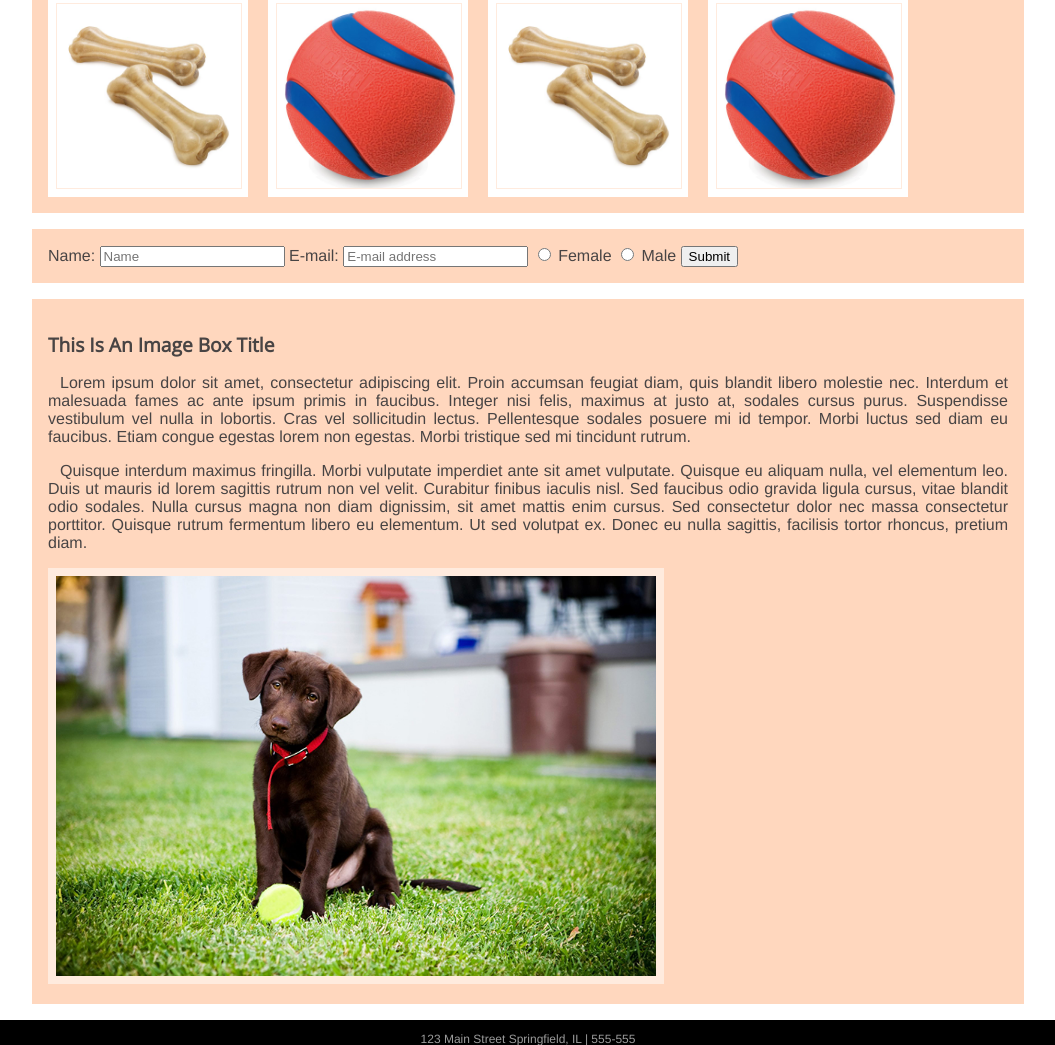
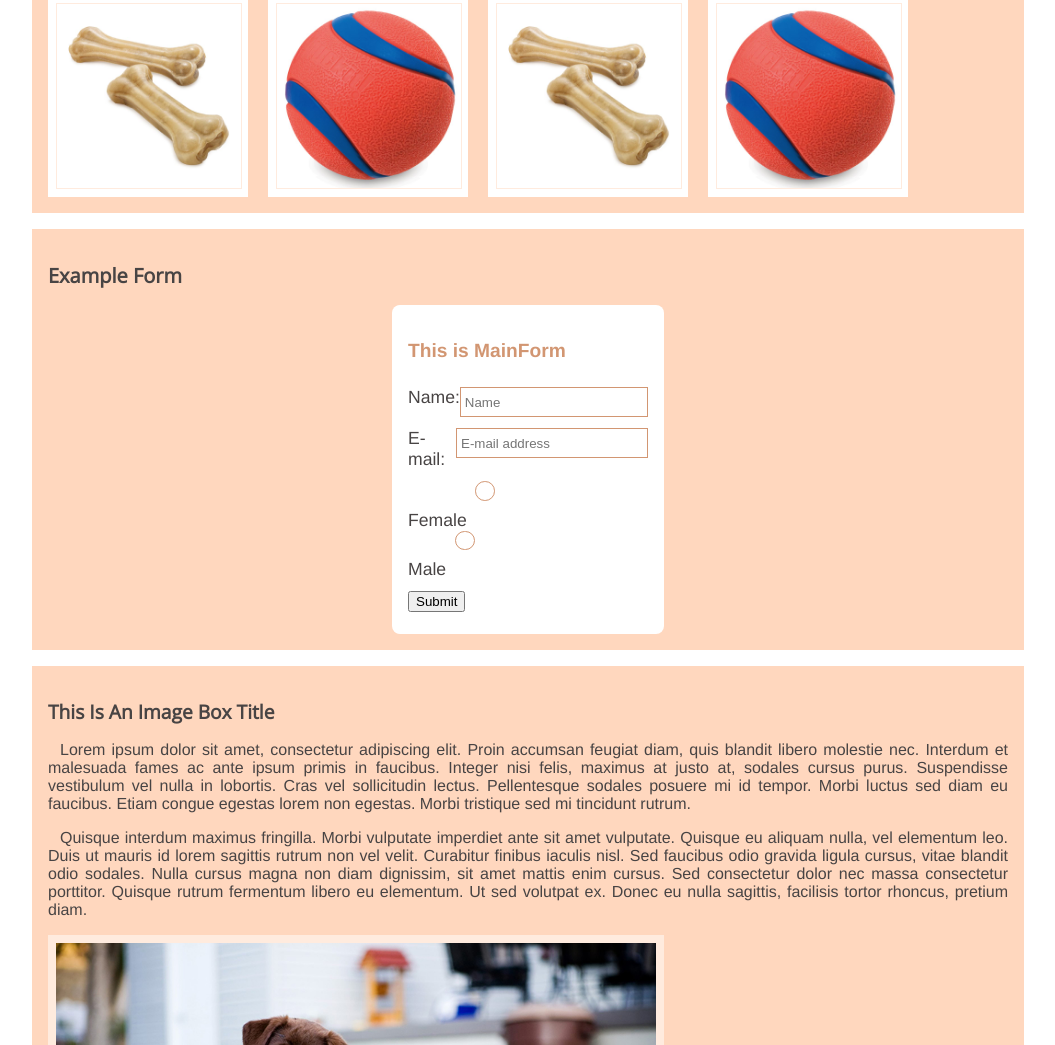
Before and after one commit to Adelaice7/frontendTests1, a website: page app/index.html in a window 1280 px wide. Shown: the part 848-1893 px from the top of the page, without its empty margins (112-1167 px from the left). Drawn offline with nearby package versions, Linux system fonts and the light colour scheme.

Commit message:
starting form, fixing up server with serving static files

```diff
--- a/app/index.html
+++ b/app/index.html
@@ -62,18 +62,35 @@
         </div>
     </section>
     <section class="feature-box form-box">
+        <h2>Example Form</h2>
         <form id="mainForm" name="mainForm" method="post" action="#">
-            <label for="name">Name:</label>
-            <input type="text" id="name" name="name" placeholder="Name"/>
-            <label for="email">E-mail:</label>
-            <input type="email" id="email" name="email" placeholder="E-mail address"/>
+            <h3>This is MainForm</h3>
+            <div class="form-part">
+                <label for="name">Name:</label>
+                <input type="text" id="name" class="input-field" name="name" placeholder="Name"/>
+            </div>
+            <div class="form-part">
+                <label for="email">E-mail:</label>
+                <input type="email" id="email" class="input-field" name="email" placeholder="E-mail address"/>
+            </div>
 
-            <input type="radio" id="female" name="sex" value="female"/>
-            <label for="female">Female</label>
-            <input type="radio" id="male" name="sex" value="male"/>
-            <label for="male">Male</label>
+            <div class="form-part form-pt-radio">
+                <label class="radio" for="female">
+                    <input type="radio" class="input-radio" id="female" name="sex" value="female"/>
+                    <span class="radio-control"><!-- empty --></span>
+                    <span class="radio-label">Female</span>
+                </label>
 
-            <button type="submit" id="submit" name="submit">Submit</button>
+                <label class="radio" for="male">
+                    <input type="radio" class="input-radio" id="male" name="sex" value="male"/>
+                    <span class="radio-control"><!-- empty --></span>
+                    <span class="radio-label">Male</span>
+                </label>
+            </div>
+
+            <div class="form-part form-pt-btn">
+                <button type="submit" id="submit" name="submit">Submit</button>
+            </div>
         </form>
     </section>
     <section class="feature-box img-box">
--- a/app/server.js
+++ b/app/server.js
@@ -1,8 +1,11 @@
 const express = require('express');
 const app = express();
+const path = require('path');
+const serveStatic = require('serve-static');
+
 const PORT = 8080;
 
-app.use(express.static('static'));
+app.use('/static', serveStatic(path.join(__dirname, 'static')));
 
 app.get('/', (req, res) => {
     res.sendFile(__dirname+ '/index.html');
--- a/app/static/style.css
+++ b/app/static/style.css
@@ -1,3 +1,13 @@
+:root {
+    --section_color: #ffd7be;
+    --accent_color: #d29672;
+    --section_header_color: #484444;
+}
+
+*, *:before, *after {
+    box-sizing: border-box;
+}
+
 body {
     background-color: #FFF;
     color: #000;
@@ -124,8 +134,8 @@ header .mobile {
 /* Main page styling */
 
 section.feature-box {
-    background-color: #ffd7be;
-    color: #484444;
+    background-color: var(--section_color);
+    color: var(--section_header_color);
     margin: 1em auto;
     width: 75%;
     padding: 1em;
@@ -134,6 +144,67 @@ section.feature-box {
 .feature-box.products-box {
     display: grid;
     grid-template-rows: auto 1fr;
+}
+
+/* Main Form styling */
+
+#mainForm {
+    background-color: white;
+    border-radius: 0.5em;
+    display: flex;
+    flex-direction: column;
+    padding: 1em;
+    width: 25%;
+    margin: 0 auto;
+}
+
+#mainForm h3 {
+    font-size: 1.2rem;
+    color: var(--accent_color);
+}
+
+#mainForm label {
+    font-size: 1.1em;
+}
+
+#mainForm .input-field {
+    border: 1px solid var(--accent_color);
+    padding: 0.3em;
+    color: var(--section_header_color);
+    height: 20px;
+}
+
+#mainForm .form-part {
+    margin: 0.35em 0;
+    display: grid;
+    grid-template-columns: 0.25fr 1fr;
+}
+
+#mainForm .form-pt-radio {
+    /*grid-template-columns: 1fr 1fr;*/
+    display: inline-block;
+}
+
+.form-pt-radio .radio {
+    font-size: 2.25rem;
+    color: var(--section_header_color);
+    display: grid;
+    grid-template-columns: min-content auto;
+    grid-gap: 0.5em;
+}
+
+.form-pt-radio .input-radio {
+    opacity: 0;
+    width: 0;
+    height: 0;
+}
+
+.form-pt-radio .radio-control {
+    display: block;
+    width: 1em;
+    height: 1em;
+    border-radius: 50%;
+    border: 1px solid var(--accent_color);
 }
 
 /* Products styling */
```
Also changed, not shown: package.json (+5 -3 lines).
